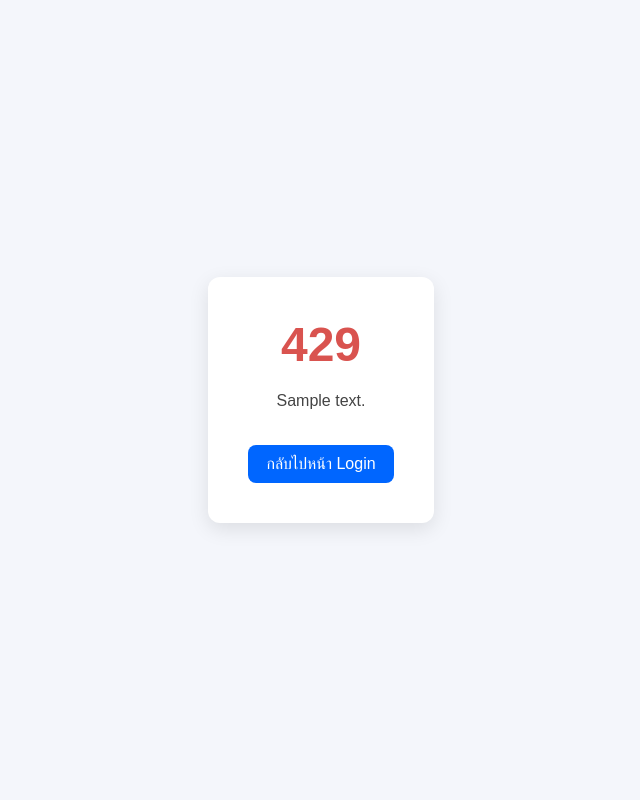
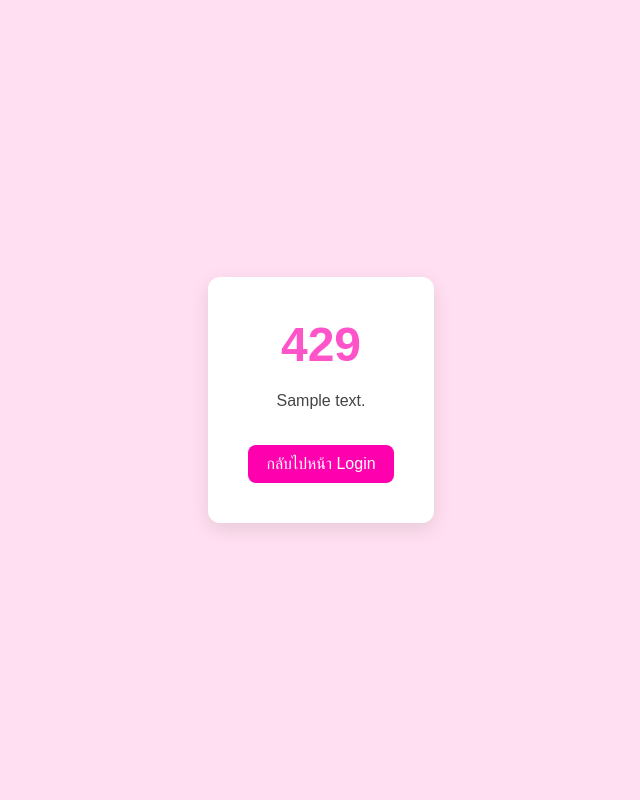
Before and after one commit to JULHMSPLOY/Enhanced_Access_Security_With_Two_Factor_Authentication, a Flask app: template demo_mfa_rate/templates/429.html in a window 1280 px wide. Shown: the whole page, without its empty margins (319-959 px from the left). Run offline with Flask 3, Linux system fonts and the light colour scheme; the template is opened without the code that fills it: most values are stand-ins (such as "Sample title", 1, 10 or a date in 2020).

Commit message:
change color and limit rate

```diff
--- a/demo_mfa_rate/app.py
+++ b/demo_mfa_rate/app.py
@@ -38,7 +38,7 @@ def generate_qr_data_uri(secret, username):
 # ---------------- Routes ----------------
 
 @app.route("/", methods=["GET","POST"])
-@limiter.limit("5 per minute")   # ❗ จำกัด login ผิดได้ไม่เกิน 5 ครั้งต่อนาที
+@limiter.limit("3 per minute")   # จำกัด login ผิดได้ไม่เกิน x ครั้งต่อนาที
 def login():
     if request.method == "POST":
         username = request.form.get("username","").strip()
@@ -73,7 +73,7 @@ def mfa_setup():
         session["username"] = username
         session.pop("pre_mfa_user", None)
         session.pop("temp_secret", None)
-        flash("MFA enabled. You are logged in.", "success")
+        flash("2FA enabled. You are logged in.", "success")
         return redirect(url_for("home"))
 
     # GET: สร้าง secret แล้วเก็บใน session
--- a/demo_mfa_rate/static/style.css
+++ b/demo_mfa_rate/static/style.css
@@ -1,10 +1,10 @@
-body { font-family: Arial, sans-serif; background:#eef2f7; display:flex; align-items:center; justify-content:center; height:100vh; margin:0; }
+body { font-family: Arial, sans-serif; background:#ffdff1; display:flex; align-items:center; justify-content:center; height:100vh; margin:0; }
 .box { background:white; padding:24px; border-radius:8px; box-shadow:0 6px 18px rgba(0,0,0,0.08); width:380px; text-align:center; }
 input { width:100%; padding:10px; margin:8px 0; box-sizing:border-box; }
-button { width:100%; padding:10px; background:#0066ff; color:white; border:none; border-radius:6px; cursor:pointer; }
+button { width:100%; padding:10px; background:#ff00ae; color:white; border:none; border-radius:6px; cursor:pointer; }
 .muted { color:#666; font-size:0.9em; }
 .flash.danger { color:#b00020; margin-bottom:8px; }
 .flash.success { color:#0a7a0a; margin-bottom:8px; }
 .small { font-size:0.8em; color:#666; }
-a { color:#0066ff; text-decoration:none; }
+a { color:#ff00ae; text-decoration:none; }
 img { max-width:100%; height:auto; border-radius:6px; }
--- a/demo_mfa_rate/templates/429.html
+++ b/demo_mfa_rate/templates/429.html
@@ -5,16 +5,16 @@
   <title>429 - Too Many Requests</title>
   <link rel="stylesheet" href="{{ url_for('static', filename='style.css') }}">
   <style>
-    body { display:flex; align-items:center; justify-content:center; height:100vh; background:#f4f6fb; margin:0; }
+    body { display:flex; align-items:center; justify-content:center; height:100vh; background:#ffdff1; margin:0; }
     .error-box {
       background:white; padding:40px; border-radius:12px;
       box-shadow:0 6px 20px rgba(0,0,0,0.1); max-width:400px; text-align:center;
     }
-    h1 { font-size:3em; margin:0; color:#d9534f; }
+    h1 { font-size:3em; margin:0; color:#ff54c9; }
     p { margin:15px 0; color:#444; }
     .btn { display:inline-block; margin-top:20px; padding:10px 18px;
-           background:#0066ff; color:#fff; text-decoration:none; border-radius:8px; }
-    .btn:hover { background:#0044cc; }
+           background:#ff00ae; color:#fff; text-decoration:none; border-radius:8px; }
+    .btn:hover { background:#ff54c9; }
   </style>
 </head>
 <body>
--- a/demo_no_mfa/static/style.css
+++ b/demo_no_mfa/static/style.css
@@ -1,9 +1,9 @@
-body { font-family: Arial, sans-serif; background:#eef2f7; display:flex; align-items:center; justify-content:center; height:100vh; margin:0; }
+body { font-family: Arial, sans-serif; background:#ffdff1; display:flex; align-items:center; justify-content:center; height:100vh; margin:0; }
 .box { background:white; padding:24px; border-radius:8px; box-shadow:0 6px 18px rgba(0,0,0,0.08); width:340px; text-align:center; }
 input { width:100%; padding:10px; margin:8px 0; box-sizing:border-box; }
-button { width:100%; padding:10px; background:#0066ff; color:white; border:none; border-radius:6px; cursor:pointer; }
+button { width:100%; padding:10px; background:#ff00ae; color:white; border:none; border-radius:6px; cursor:pointer; }
 .muted { color:#666; font-size:0.9em; }
 .flash.danger { color:#b00020; margin-bottom:8px; }
 .flash.success { color:#0a7a0a; margin-bottom:8px; }
 .small { font-size:0.8em; color:#666; }
-a { color:#0066ff; text-decoration:none; }
+a { color:#ff00ae; text-decoration:none; }
```
